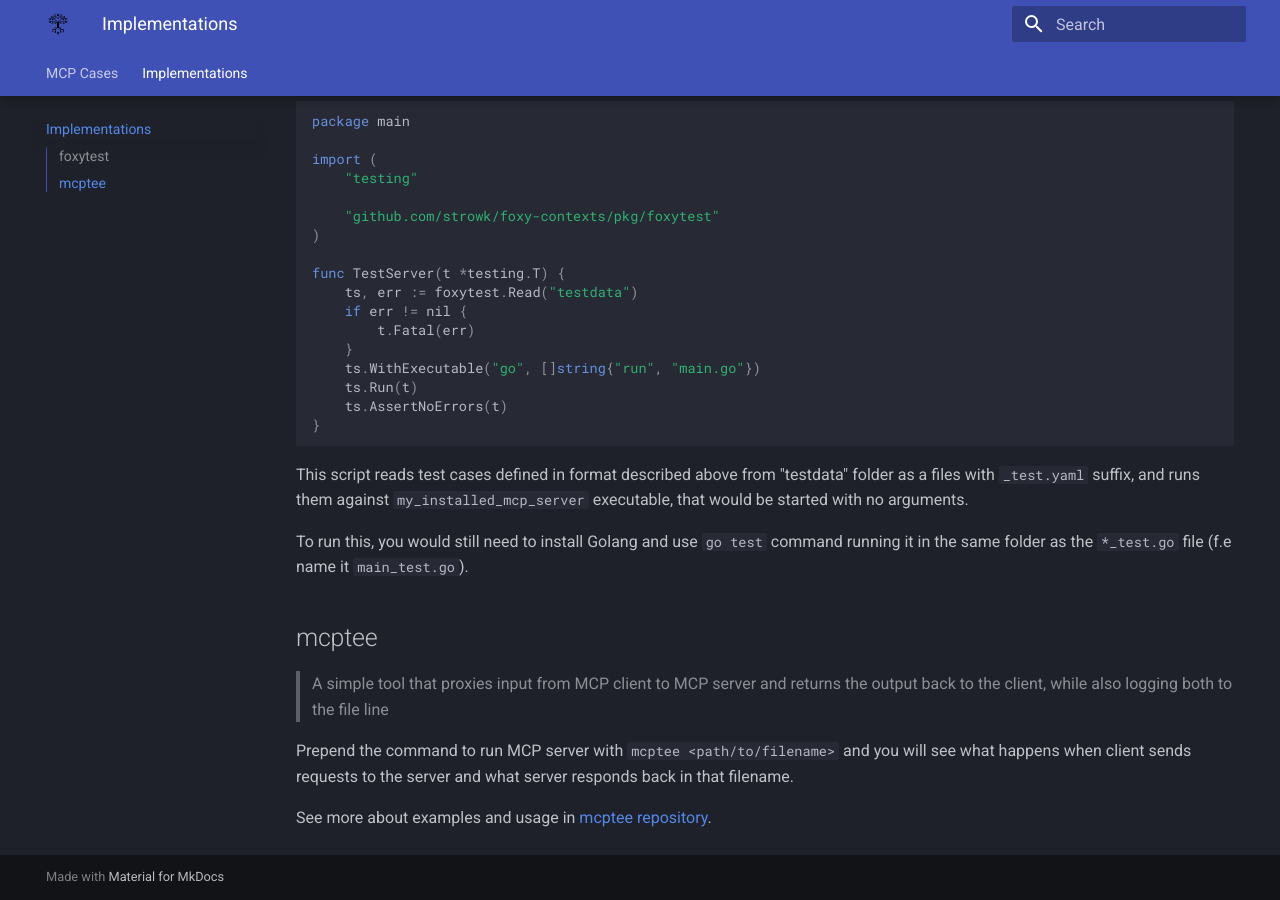
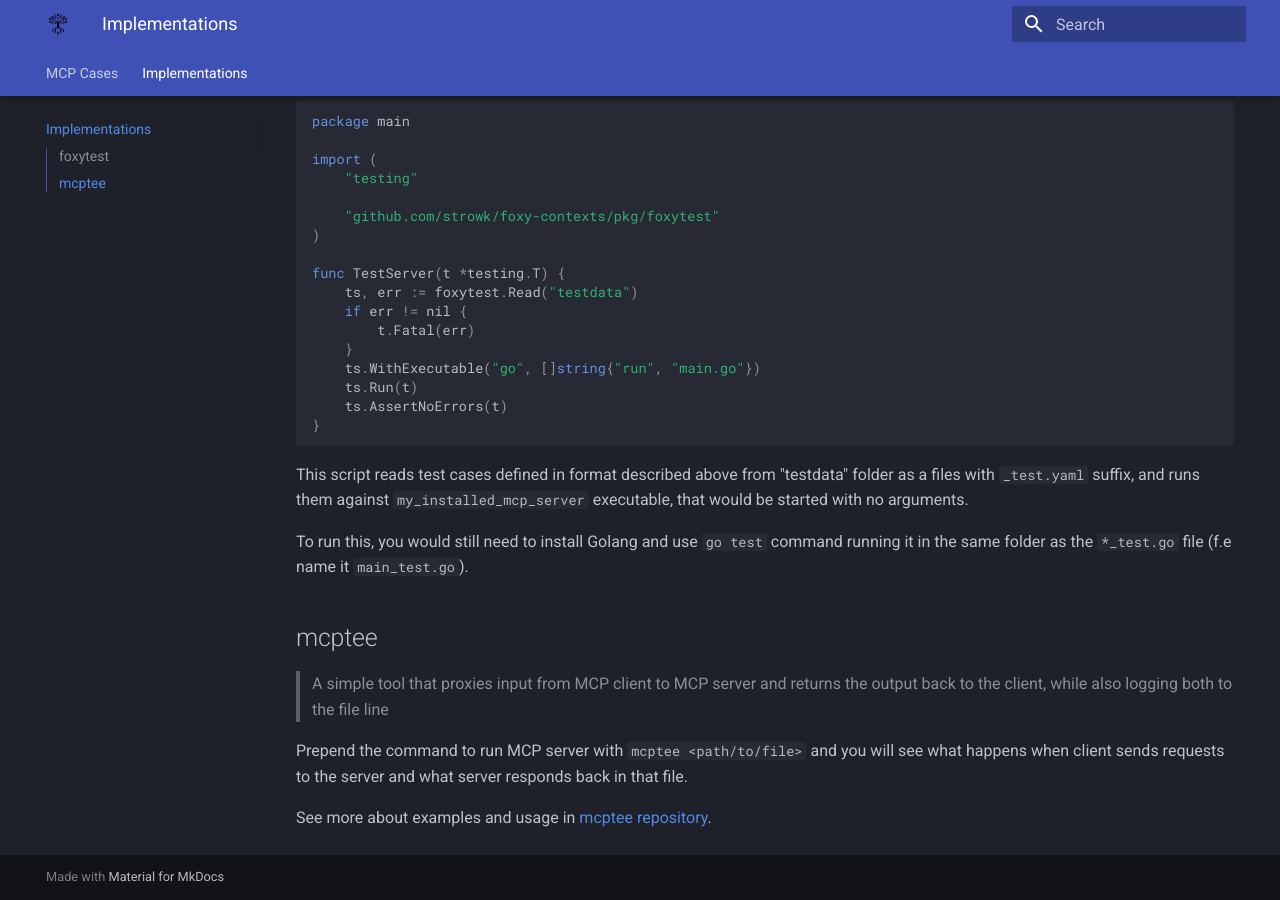
Before and after one commit to strowk/mcp-cases, an MkDocs documentation site: the page built from docs/implementations.md, in a window 1280 px wide and 900 px high, scrolled down 604 px. Built offline with MkDocs 1.6.1 and Material for MkDocs 9.7.7, drawn with Linux system fonts in a browser that asks for light colours.

Commit message:
adjust wording in mcptee

```diff
--- a/docs/implementations.md
+++ b/docs/implementations.md
@@ -45,6 +45,6 @@
 
 > A simple tool that proxies input from MCP client to MCP server and returns the output back to the client, while also logging both to the file line
 
-Prepend the command to run MCP server with `mcptee <path/to/filename>` and you will see what happens when client sends requests to the server and what server responds back in that filename.
+Prepend the command to run MCP server with `mcptee <path/to/file>` and you will see what happens when client sends requests to the server and what server responds back in that file.
 
 See more about examples and usage in [mcptee repository](https://github.com/strowk/mcptee?tab=readme-ov-file#usage).
```
